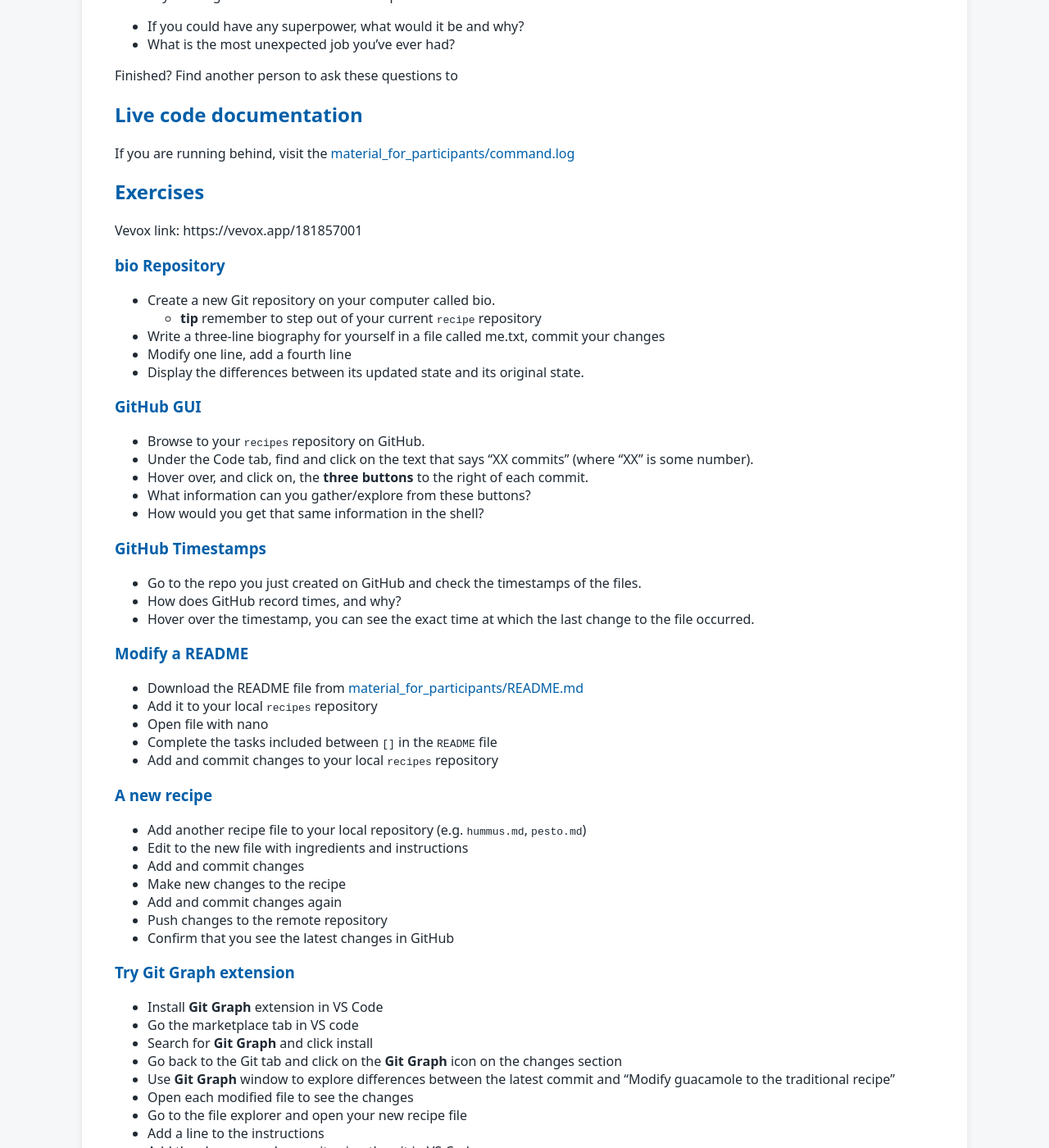
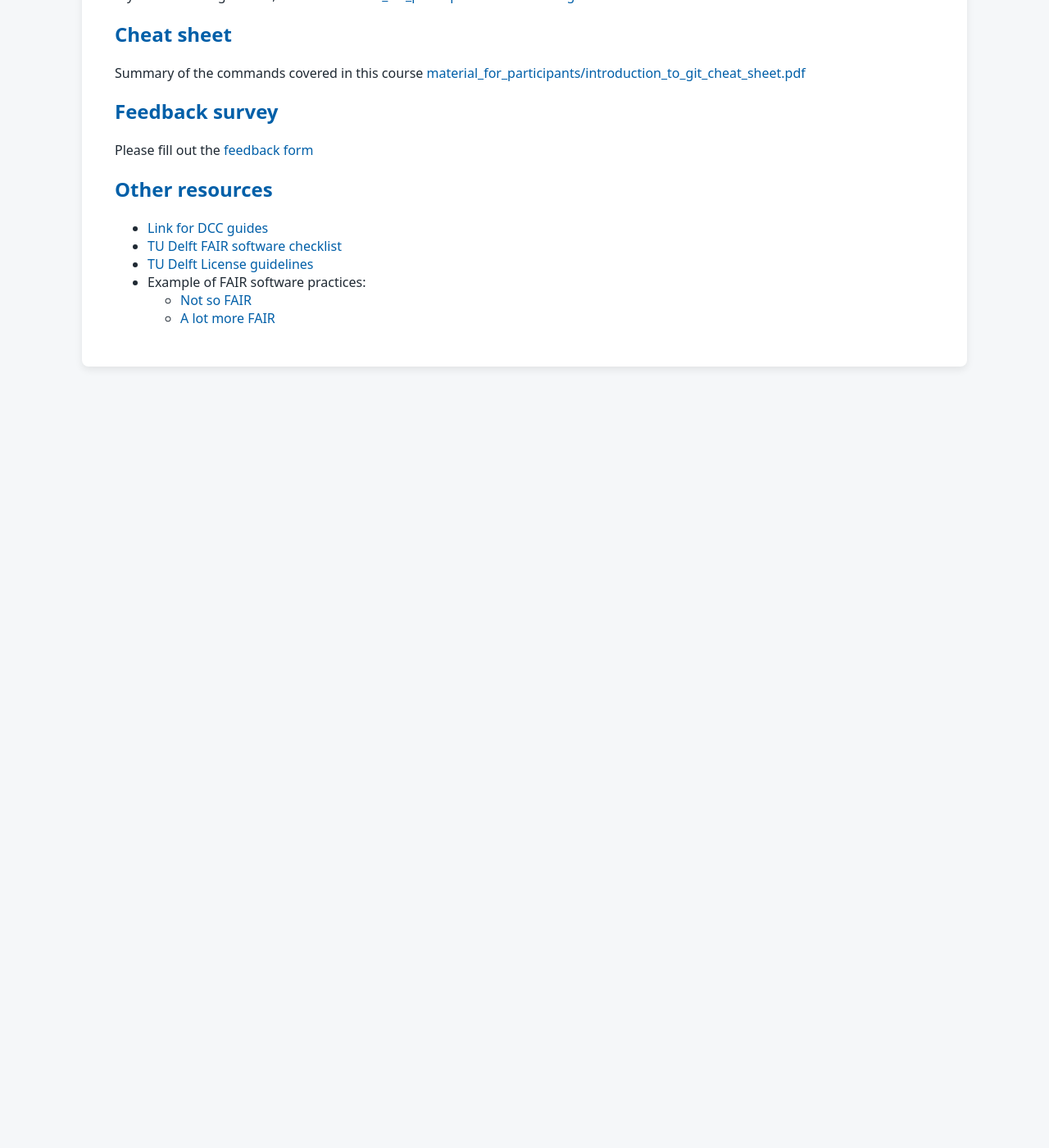
Before and after one commit to tu-delft-library/introduction_to_version_control_with_git, a Jekyll site: the page built from material_for_participants/links.md, in a window 1280 px wide and 1400 px high, scrolled down 270 px. Shown: the whole window at 82% size. Built offline with Jekyll 4.4.1, drawn with Linux system fonts in a browser that asks for light colours; our own code applies the rules of GitHub Pages for plain Markdown files; after the commit the page ends 900 px from its top, so only the background shows below that; some of the changed text lies outside the part shown.

Commit message:
Move exercises to separate file

```diff
--- a/material_for_participants/links.md
+++ b/material_for_participants/links.md
@@ -1,85 +1,11 @@
+
 # Links document
 A collection of all the links you will need for this course
 
-## Icebreaker
-
-Turn to your neighbor and ask one of these questions:
-- If you could have any superpower, what would it be and why?
-- What is the most unexpected job you’ve ever had?
-
-Finished? Find another person to ask these questions to
 
 ## Live code documentation
 If you are running behind, visit the [material_for_participants/command.log](https://github.com/tu-delft-library/introduction_to_version_control_with_git/tree/2026-03-11/material_for_participants/command.log)
 
-
-## Exercises
-Vevox link: https://vevox.app/181857001
-
-### bio Repository
-
-- Create a new Git repository on your computer called bio.
-    - **tip** remember to step out of your current `recipe` repository
-- Write a three-line biography for yourself in a file called me.txt, commit your changes
-- Modify one line, add a fourth line
-- Display the differences between its updated state and its original state.
-
-### GitHub GUI
-
-- Browse to your `recipes` repository on GitHub.
-- Under the Code tab, find and click on the text that says “XX commits” (where “XX” is some number).
-- Hover over, and click on, the **three buttons** to the right of each commit.
-- What information can you gather/explore from these buttons?
-- How would you get that same information in the shell?
-
-### GitHub Timestamps
-
-- Go to the repo you just created on GitHub and check the timestamps of the files.
-- How does GitHub record times, and why?
-- Hover over the timestamp, you can see the exact time at which the last change to the file occurred.
-
-### Modify a README
-
-- Download the README file from [material_for_participants/README.md](https://github.com/tu-delft-library/introduction_to_version_control_with_git/blob/2026-03-11/material_for_participants/README.md)
-- Add it to your local `recipes` repository
-- Open file with nano
-- Complete the tasks included between `[]` in the `README` file
-- Add and commit changes to your local `recipes` repository
-
-### A new recipe
-
-- Add another recipe file to your local repository (e.g. `hummus.md`, `pesto.md`)
-- Edit to the new file with ingredients and instructions
-- Add and commit changes
-- Make new changes to the recipe
-- Add and commit changes again
-- Push changes to the remote repository
-- Confirm that you see the latest changes in GitHub
-
-### Try Git Graph extension
-
-- Install **Git Graph** extension in VS Code
-- Go the marketplace tab in VS code
-- Search for **Git Graph** and click install
-- Go back to the Git tab and click on the **Git Graph** icon on the changes section
-- Use **Git Graph** window to explore differences between the latest commit and “Modify guacamole to the traditional recipe”
-- Open each modified file to see the changes
-- Go to the file explorer and open your new recipe file
-- Add a line to the instructions
-- Add the changes and commit using the git in VS Code
-- Go back to the **Git Graph** window
-- Click on your new recipe file to see the differences in a new window
-- Sync with remote
-
-
-
-### Optional exercises
-
-- Some extra exercises for you to play with are found in [material_for_participants/optional_excercises.md](https://github.com/tu-delft-library/introduction_to_version_control_with_git/blob/2026-03-11/material_for_participants/optional_excercises.md)
-
-- Solutions to exercises above are found in [material_for_participants/solutions.md](https://github.com/tu-delft-library/introduction_to_version_control_with_git/blob/2026-03-11/material_for_participants/solutions.md)
-
-- Interactive tool for [learning git branches](https://learngitbranching.js.org/)
 
 ## Cheat sheet
 
@@ -90,7 +16,6 @@ Summary of the commands covered in this course [material_for_participants/introd
 Please fill out the [feedback form](https://eur03.safelinks.protection.outlook.com/?url=https%3A%2F%2Fforms.office.com%2Fe%2Fy3q8p9CT5x&data=05%7C02%7CC.TobonGomez%40tudelft.nl%7Cd257cbcd2339470c8e3708de792960ad%7C096e524d692940308cd38ab42de0887b%7C0%7C0%7C639081415870928723%7CUnknown%7CTWFpbGZsb3d8eyJFbXB0eU1hcGkiOnRydWUsIlYiOiIwLjAuMDAwMCIsIlAiOiJXaW4zMiIsIkFOIjoiTWFpbCIsIldUIjoyfQ%3D%3D%7C0%7C%7C%7C&sdata=iX5Eh0qUbp9U4ttG2exqncEoSQwkTggYTK2uiHFX6c0%3D&reserved=0)
 
 
-
 ## Other resources
 
 - [Link for DCC guides](https://tu-delft-dcc.github.io/docs/software/fair_software/fair.html)
```
Also changed, not shown: material_for_participants/exercises.md (added, +78 -0 lines).
